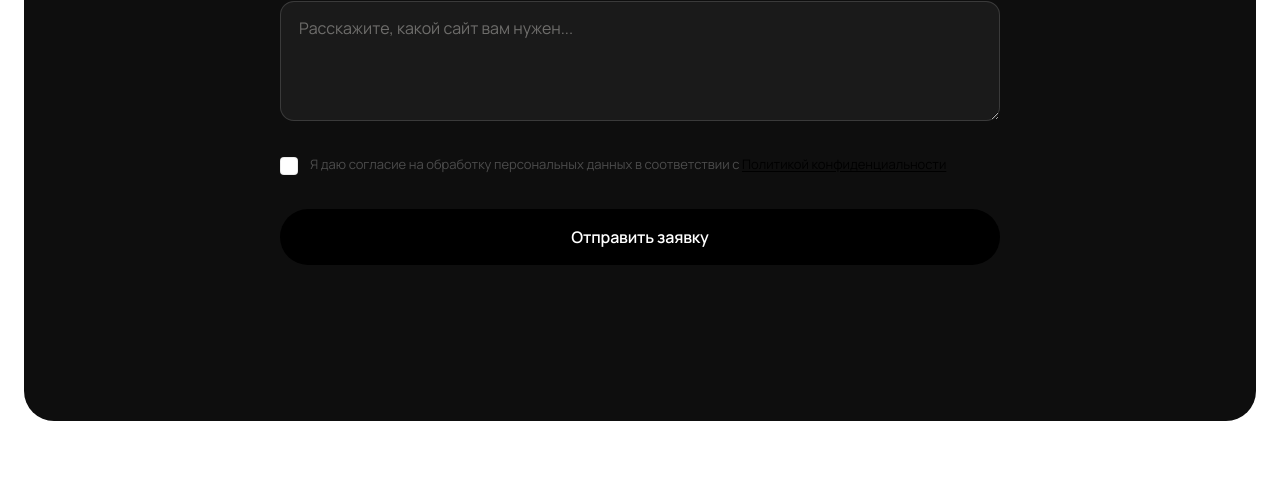
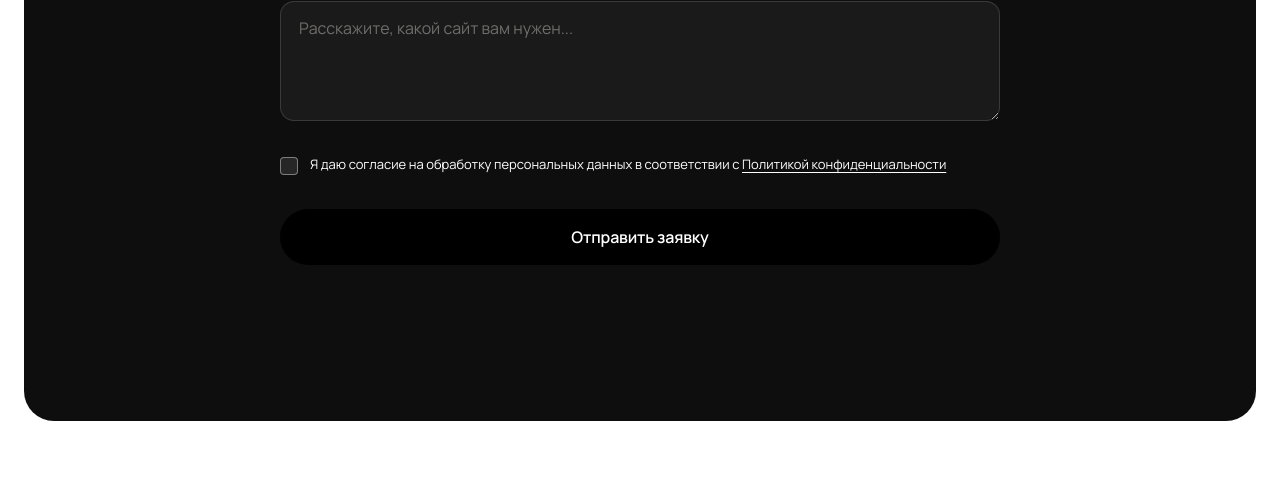
Before and after one commit to senteryz/bio, a website: page index.html in a window 1280 px wide. Shown: the part 5331-5831 px from the top of the page. Drawn offline with nearby package versions, Linux system fonts and the light colour scheme.

Commit message:
Set form consent text to white and privacy link hover to gray

```diff
--- a/css/overrides.css
+++ b/css/overrides.css
@@ -2342,8 +2342,11 @@ main .contact-section .btn-ghost:hover {
   cursor: pointer;
   user-select: none;
   font-size: 13px;
-  color: var(--ink-soft);
+  color: #ffffff !important;
   line-height: 1.5;
+}
+.checkbox-label span {
+  color: #ffffff !important;
 }
 .checkbox-label input[type="checkbox"] {
   position: absolute;
@@ -2355,9 +2358,9 @@ main .contact-section .btn-ghost:hover {
   flex-shrink: 0;
   width: 18px;
   height: 18px;
-  border: 1.5px solid var(--line);
+  border: 1.5px solid rgba(255, 255, 255, 0.4);
   border-radius: 4px;
-  background: var(--card);
+  background: rgba(255, 255, 255, 0.1);
   display: flex;
   align-items: center;
   justify-content: center;
@@ -2367,7 +2370,7 @@ main .contact-section .btn-ghost:hover {
 .custom-checkbox svg {
   width: 12px;
   height: 12px;
-  stroke: var(--card);
+  stroke: #0c0c0d;
   stroke-width: 2.5;
   stroke-linecap: round;
   stroke-linejoin: round;
@@ -2377,28 +2380,28 @@ main .contact-section .btn-ghost:hover {
   transition: opacity 0.2s, transform 0.2s var(--ease);
 }
 .checkbox-label:hover .custom-checkbox {
-  border-color: var(--ink-soft);
+  border-color: #ffffff;
 }
 .checkbox-label input[type="checkbox"]:focus-visible + .custom-checkbox {
-  border-color: var(--ink);
-  box-shadow: 0 0 0 3px var(--line-soft);
+  border-color: #ffffff;
+  box-shadow: 0 0 0 3px rgba(255, 255, 255, 0.2);
 }
 .checkbox-label input[type="checkbox"]:checked + .custom-checkbox {
-  background: var(--ink);
-  border-color: var(--ink);
+  background: #ffffff;
+  border-color: #ffffff;
 }
 .checkbox-label input[type="checkbox"]:checked + .custom-checkbox svg {
   opacity: 1;
   transform: scale(1);
 }
 .checkbox-label a {
-  color: var(--ink);
+  color: #ffffff !important;
   text-decoration: underline;
-  text-underline-offset: 2px;
-  transition: color 0.2s;
+  text-underline-offset: 3px;
+  transition: color 0.2s ease;
 }
 .checkbox-label a:hover {
-  color: var(--muted);
+  color: #9ea3b0 !important;
 }
 
 /* Cookie Notice Banner (Centered) */
```
